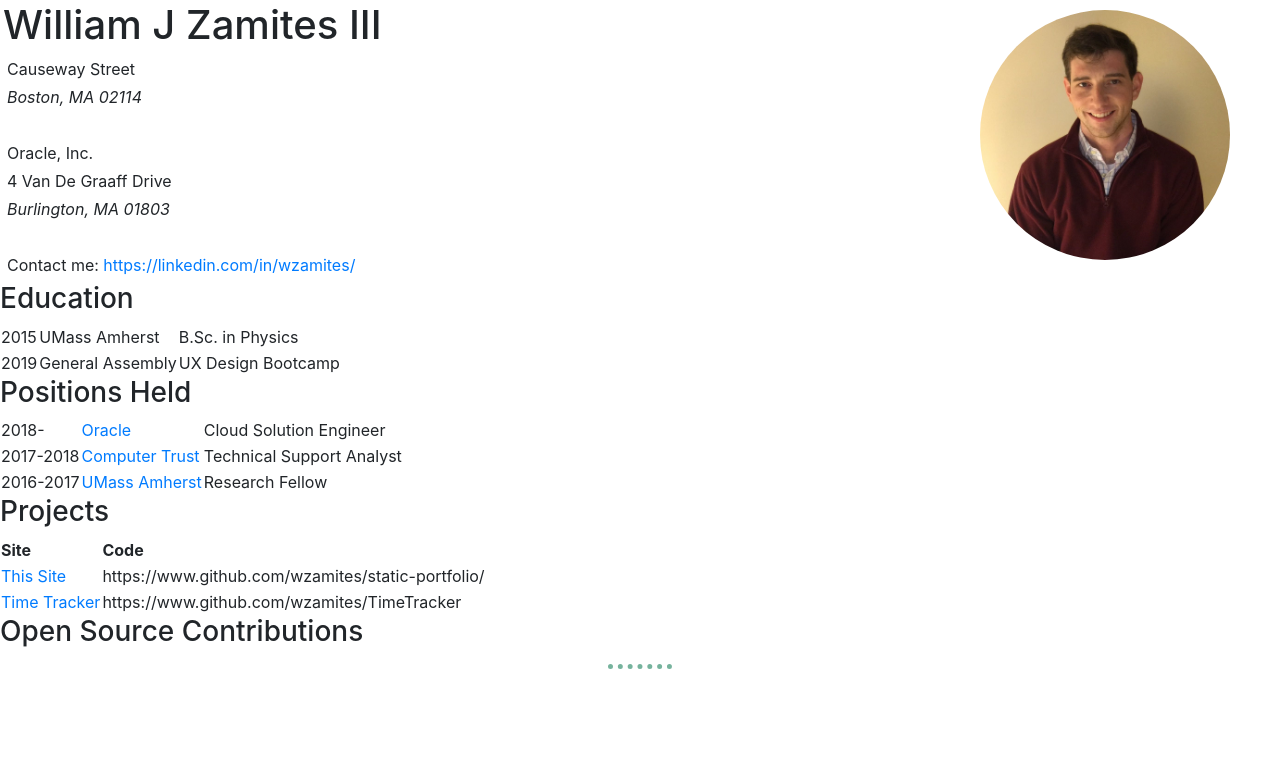
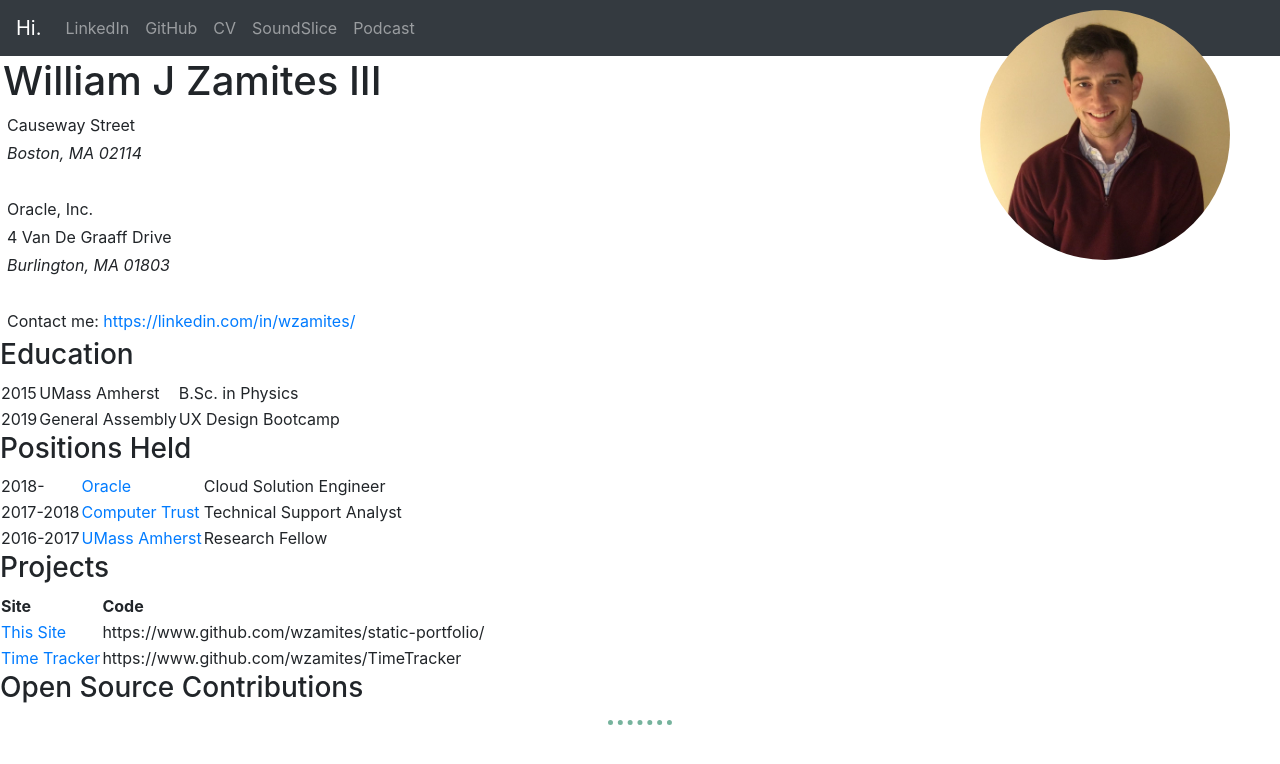
Before and after one commit to wzamites/static-portfolio, a plain HTML site: page cv.html in a window 1280 px wide. Drawn offline with nearby package versions, Linux system fonts and the light colour scheme.

Commit message:
add navbar for cv

```diff
--- a/cv.html
+++ b/cv.html
@@ -16,6 +16,43 @@
 </head>
 
 <body>
+
+  <!-- Navigation Bar -->
+
+  <nav class="navbar navbar-expand-lg navbar-dark bg-dark">
+
+    <a class="navbar-brand" href="">Hi.</a>
+
+    <button class="navbar-toggler" type="button" data-toggle="collapse" data-target="#navbarTogglerDemo02">
+      <span class="navbar-toggler-icon"></span>
+    </button>
+
+    <div class="collapse navbar-collapse" id="navbarTogglerDemo02">
+      <ul class="navbar-nav">
+
+        <li class="nav-item">
+          <a class="nav-link" href="https://www.linkedin.com/in/wzamites/" target="_blank">LinkedIn</a>
+        </li>
+        <li class="nav-item">
+          <a class="nav-link" href="https://github.com/wzamites" target="_blank">GitHub</a>
+        </li>
+        <li class="nav-item">
+          <a class="nav-link" href="https://wzamit.es/cv">CV</a>
+        </li>
+        <li class="nav-item">
+          <a class="nav-link" href="https://www.soundslice.com/users/bjziii/" target="_blank">SoundSlice</a>
+        </li>
+        <li class="nav-item">
+          <a class="nav-link" href="">Podcast</a>
+        </li>
+
+        </ul>
+        </div>
+
+  </nav>
+
+
+
   <img class="circular headshot" src="images/bj.jpg" style="width:250px;height:250px;" alt="BJ's Profile Picture">
   <table cellspacing="20">
     <tr>
```
Also changed, not shown: index.html (+1 -1 lines).
